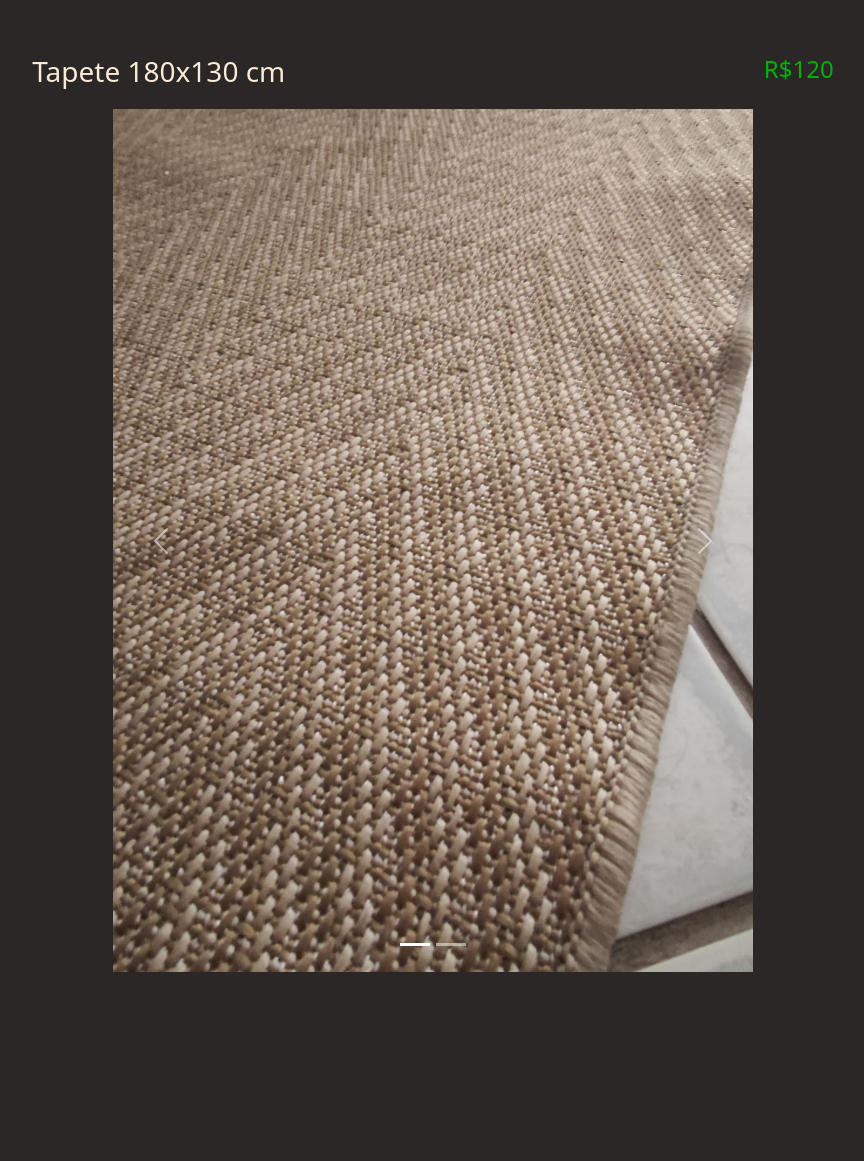
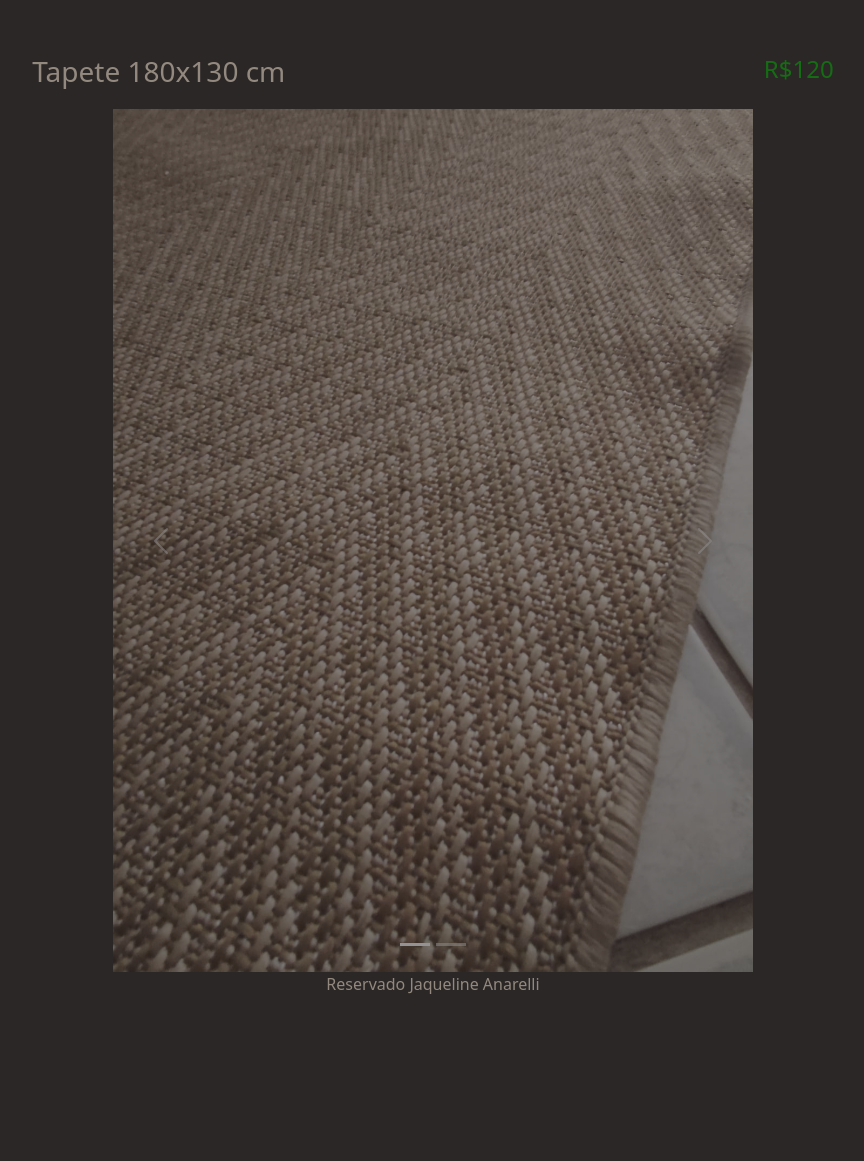
Before and after one commit to pedrohmn/landing-page-lojinha-pedro, a plain HTML site: page index.html in a window 1280 px wide. Shown: the part 8054-9215 px from the top of the page, without its empty margins (207-1071 px from the left). Drawn offline with nearby package versions, Linux system fonts and the light colour scheme.

Commit message:
vendas dia 8.1

```diff
--- a/index.html
+++ b/index.html
@@ -398,11 +398,11 @@
 </div>
 
 <!-- Tapete -->
-<div class="item-heading">
+<div class="item-heading reservado">
     <h3>Tapete 180x130 cm</h3>
     <h4>R$120</h4>
 </div>
-<div class="item">
+<div class="item reservado">
     <div id="tapete" class="carousel slide" data-bs-ride="true">
         <div class="carousel-indicators">
             <button type="button" data-bs-target="#tapete" data-bs-slide-to="0" class="active" aria-current="true" aria-label="Slide 1"></button>
@@ -425,6 +425,7 @@
             <span class="visually-hidden">Next</span>
         </button>
     </div>
+    <p>Reservado Jaqueline Anarelli</p>
 </div>
 
 
@@ -461,11 +462,11 @@
 <h2>Cozinha</h2>
 
 <!-- Torradeira -->
-<div class="item-heading">
+<!-- <div class="item-heading reservado">
     <h3>Torradeira</h3>
     <h4>R$80</h4>
 </div>
-<div class="item">
+<div class="item reservado">
     <div id="torradeira" class="carousel slide" data-bs-ride="true">
         <div class="carousel-indicators">
             <button type="button" data-bs-target="#torradeira" data-bs-slide-to="0" class="active" aria-current="true" aria-label="Slide 1"></button>
@@ -488,10 +489,10 @@
             <span class="visually-hidden">Next</span>
         </button>
     </div>
-</div>
+</div> -->
 
 <!-- Chaleira elétrica -->
-<div class="item-heading">
+<!-- <div class="item-heading">
     <h3>Chaleira elétrica</h3>
     <h4>R$100</h4>
 </div>
@@ -518,7 +519,7 @@
             <span class="visually-hidden">Next</span>
         </button>
     </div>
-</div>
+</div> -->
 
 <!-- Sanduicheira -->
 <div class="item-heading">
```
